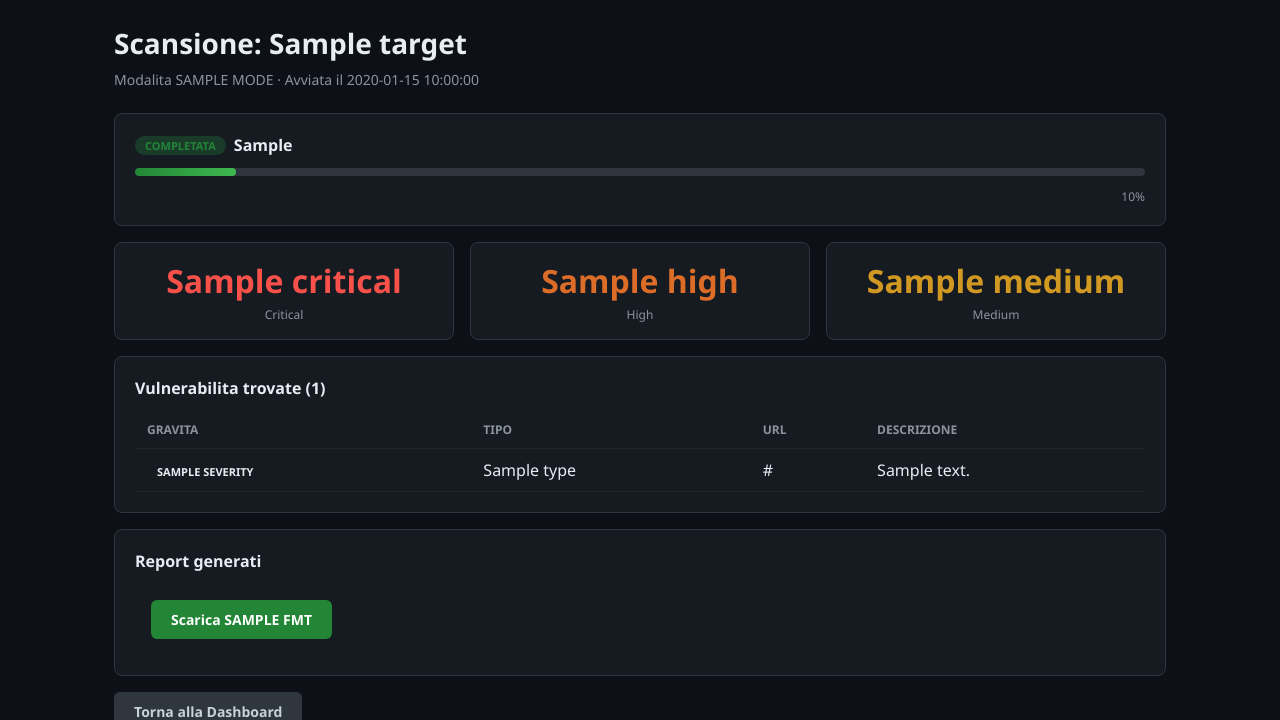
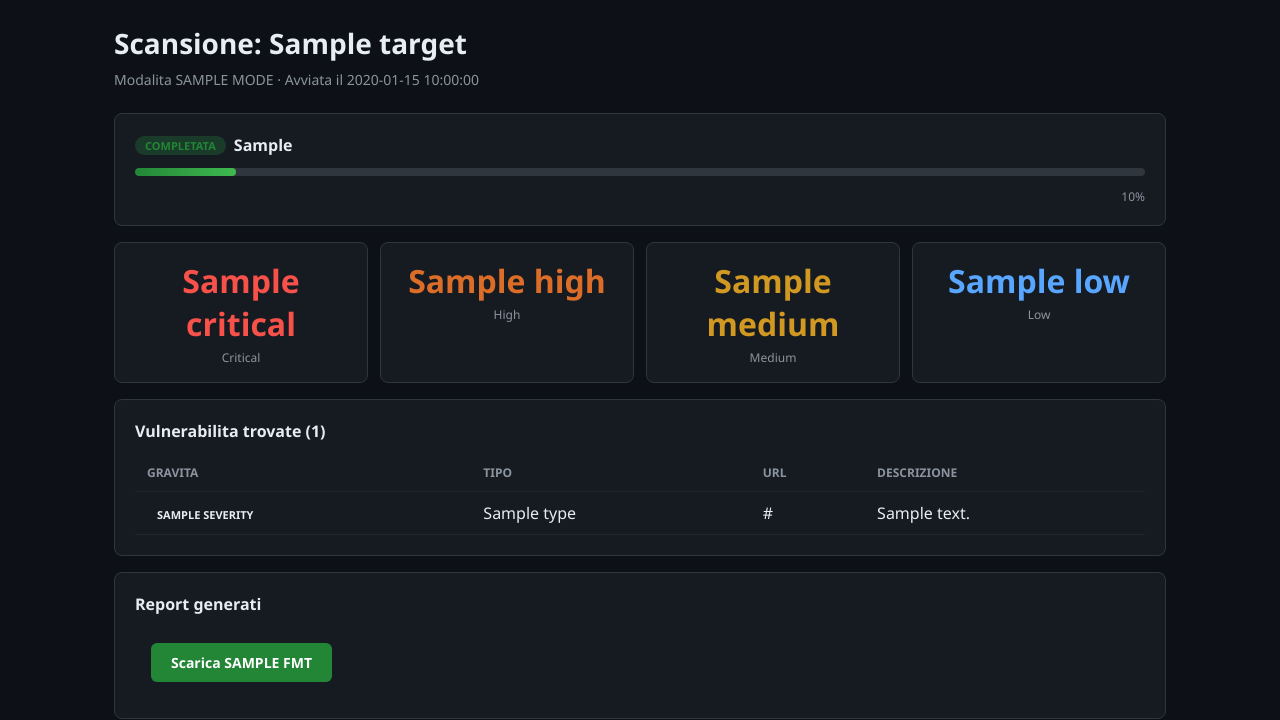
Before and after one commit to raffaele1991/Raffaele-Devita, a Flask app: template bugbounty_scanner/web/templates/scan_status.html in a window 1280 px wide. Shown: the part 50-770 px from the top of the page. Run offline with Flask 3, Linux system fonts and the light colour scheme; the template is opened without the code that fills it: most values are stand-ins (such as "Sample title", 1, 10 or a date in 2020).

Commit message:
feat: rimuove finding INFO, mostra solo CRITICAL/HIGH/MEDIUM/LOW
- Filtro INFO in run_lite_scan e run_pro_scan
- Report HTML/JSON/Markdown esclude INFO
- Stat box: rimossa card Info, aggiunta card Low
- Solo vulnerabilità reali nel report, niente rumore

https://claude.ai/code/session_013LKXCBx1B1cW1B7FgDmp92

```diff
--- a/bugbounty_scanner/web/app.py
+++ b/bugbounty_scanner/web/app.py
@@ -445,11 +445,14 @@ def run_lite_scan(scan_id, target, modules, options):
     if scope_checker:
         result.findings = [f for f in result.findings if scope_checker.check(getattr(f, 'url', target))]
 
+    # Filtra via gli INFO - mostra solo CRITICAL, HIGH, MEDIUM, LOW
+    result.findings = [f for f in result.findings if getattr(f, "severity", "INFO") != "INFO"]
+
     findings_list = []
     for f in result.findings:
         findings_list.append({
             "type": getattr(f, "vuln_type", "Unknown"),
-            "severity": getattr(f, "severity", "INFO"),
+            "severity": getattr(f, "severity", "LOW"),
             "url": getattr(f, "url", target),
             "description": getattr(f, "description", str(f)),
         })
@@ -555,11 +558,14 @@ def run_pro_scan(scan_id, target, modules, options):
     if scope_checker:
         result.findings = [f for f in result.findings if scope_checker.check(getattr(f, 'url', target))]
 
+    # Filtra via gli INFO - mostra solo CRITICAL, HIGH, MEDIUM, LOW
+    result.findings = [f for f in result.findings if getattr(f, "severity", "INFO") != "INFO"]
+
     findings_list = []
     for f in result.findings:
         findings_list.append({
             "type": getattr(f, "vuln_type", "Unknown"),
-            "severity": getattr(f, "severity", "INFO"),
+            "severity": getattr(f, "severity", "LOW"),
             "url": getattr(f, "url", target),
             "description": getattr(f, "description", str(f)),
         })
--- a/bugbounty_scanner/web/templates/scan_status.html
+++ b/bugbounty_scanner/web/templates/scan_status.html
@@ -28,7 +28,7 @@
 
 <!-- Risultati -->
 {% if scan.status == 'completed' and scan.summary %}
-<div class="grid grid-3" style="margin: 16px 0;">
+<div style="display: grid; grid-template-columns: repeat(4, 1fr); gap: 12px; margin: 16px 0;">
     <div class="stat-box">
         <div class="number severity-critical">{{ scan.summary.by_severity.get('CRITICAL', 0) }}</div>
         <div class="label">Critical</div>
@@ -40,6 +40,10 @@
     <div class="stat-box">
         <div class="number severity-medium">{{ scan.summary.by_severity.get('MEDIUM', 0) }}</div>
         <div class="label">Medium</div>
+    </div>
+    <div class="stat-box">
+        <div class="number" style="color: #58a6ff;">{{ scan.summary.by_severity.get('LOW', 0) }}</div>
+        <div class="label">Low</div>
     </div>
 </div>
 {% endif %}
```
Also changed, not shown: bugbounty_scanner/reporter.py (+5 -7 lines).
